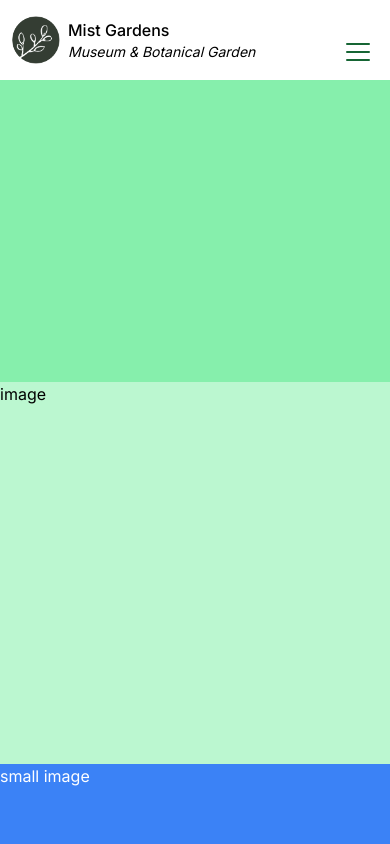
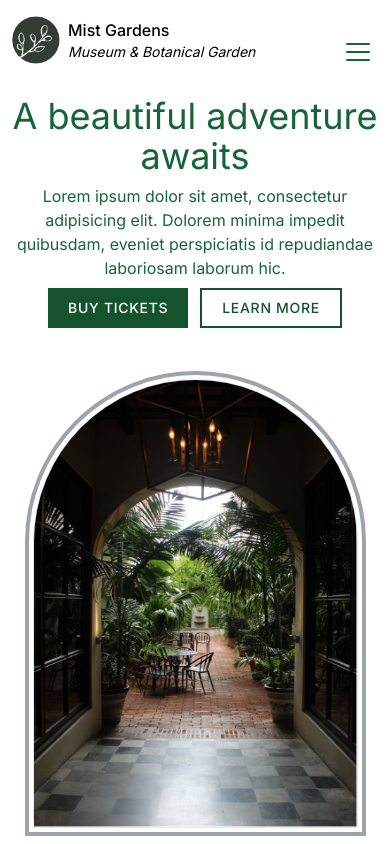
Before and after one commit to ahmad-bsh/botanical-garden, a Next.js app: page / in a window 390 px wide. Shown: the top 844 px of the page. Built offline with nearby package versions, Linux system fonts and the light colour scheme.

Commit message:
create responsive hero section

```diff
--- a/app/_components/content-wrapper.tsx
+++ b/app/_components/content-wrapper.tsx
@@ -6,5 +6,5 @@ export const ContentWrapper: React.FC<{
   children: React.ReactNode
 }> = ({ children }) => {
   const { isMenuOpen } = useHeaderContext()
-  return !isMenuOpen ? <div>{children}</div> : <></>
+  return !isMenuOpen ? <div className="mt-20 lg:mt-24">{children}</div> : <></>
 }
--- a/app/_components/hero.tsx
+++ b/app/_components/hero.tsx
@@ -1,9 +1,36 @@
+import Image from "next/image"
+
 export const Hero: React.FC = () => {
   return (
     <div className="min-h-[calc((100vh-5rem))] lg:min-h-[calc((100vh-6rem))] flex flex-col">
-      <div className="flex-1 h-full w-full grid grid-cols-1 lg:grid-cols-2 max-w-7xl mx-auto">
-        <div className="bg-green-300">content</div>
-        <div className="bg-green-200">image</div>
+      <div className="flex-1 h-full w-full grid grid-cols-1 lg:grid-cols-2 max-w-7xl mx-auto gap-5 xl:gap-0">
+        <div className="flex flex-col justify-center items-center lg:items-start text-green-800 lg:px-5 xl:px-0 space-y-2 lg:space-y-3.5 xl:space-y-5">
+          <div className="text-4xl sm:text-5xl xl:text-6xl text-center lg:text-left max-w-[33rem]">
+            A beautiful adventure awaits
+          </div>
+          <div className="sm:text-2xl xl:text-3xl text-center lg:text-left max-w-[33rem]">
+            Lorem ipsum dolor sit amet, consectetur adipisicing elit. Dolorem
+            minima impedit quibusdam, eveniet perspiciatis id repudiandae
+            laboriosam laborum hic.
+          </div>
+
+          <div className="flex space-x-3 items-center">
+              <div className="uppercase bg-green-900 text-white px-5 py-2.5 tracking-wider text-sm font-medium text-center">Buy Tickets</div>
+              <div className="uppercase text-green-900 bg-white px-5 py-2 tracking-wider text-sm font-medium text-center border-2 border-green-900">Learn More</div>
+          </div>
+        </div>
+
+        <div className="flex items-center justify-center">
+          <div className="relative aspect-[239/330] w-10/12 max-w-[calc(394px)] lg:max-w-none">
+            <div className="absolute -inset-2 border-4 border-gray-400 rounded-t-full"></div>
+            <Image
+              src={"/hero.png"}
+              alt=""
+              fill
+              className="absolute rounded-t-full border"
+            />
+          </div>
+        </div>
       </div>
     </div>
   )
```
